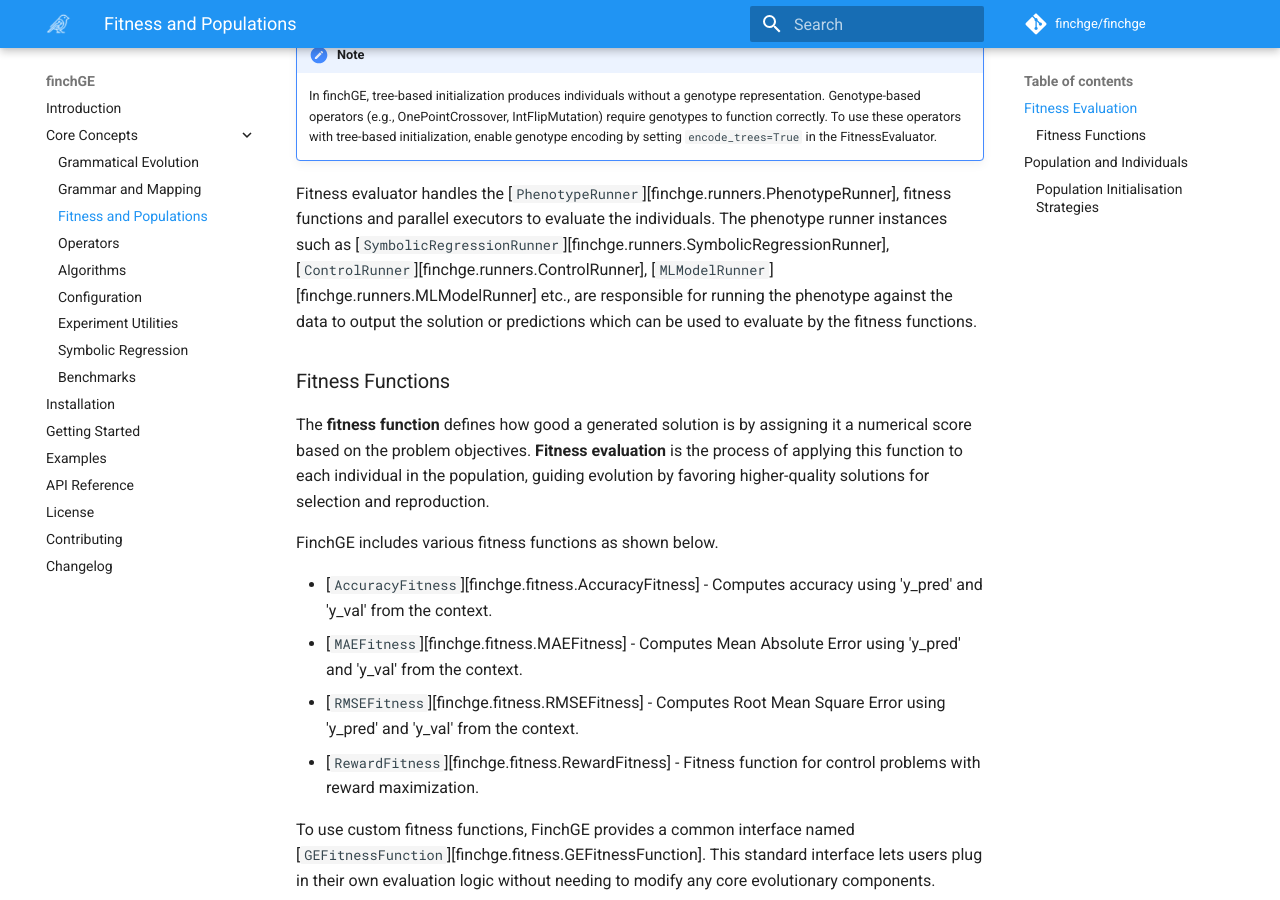
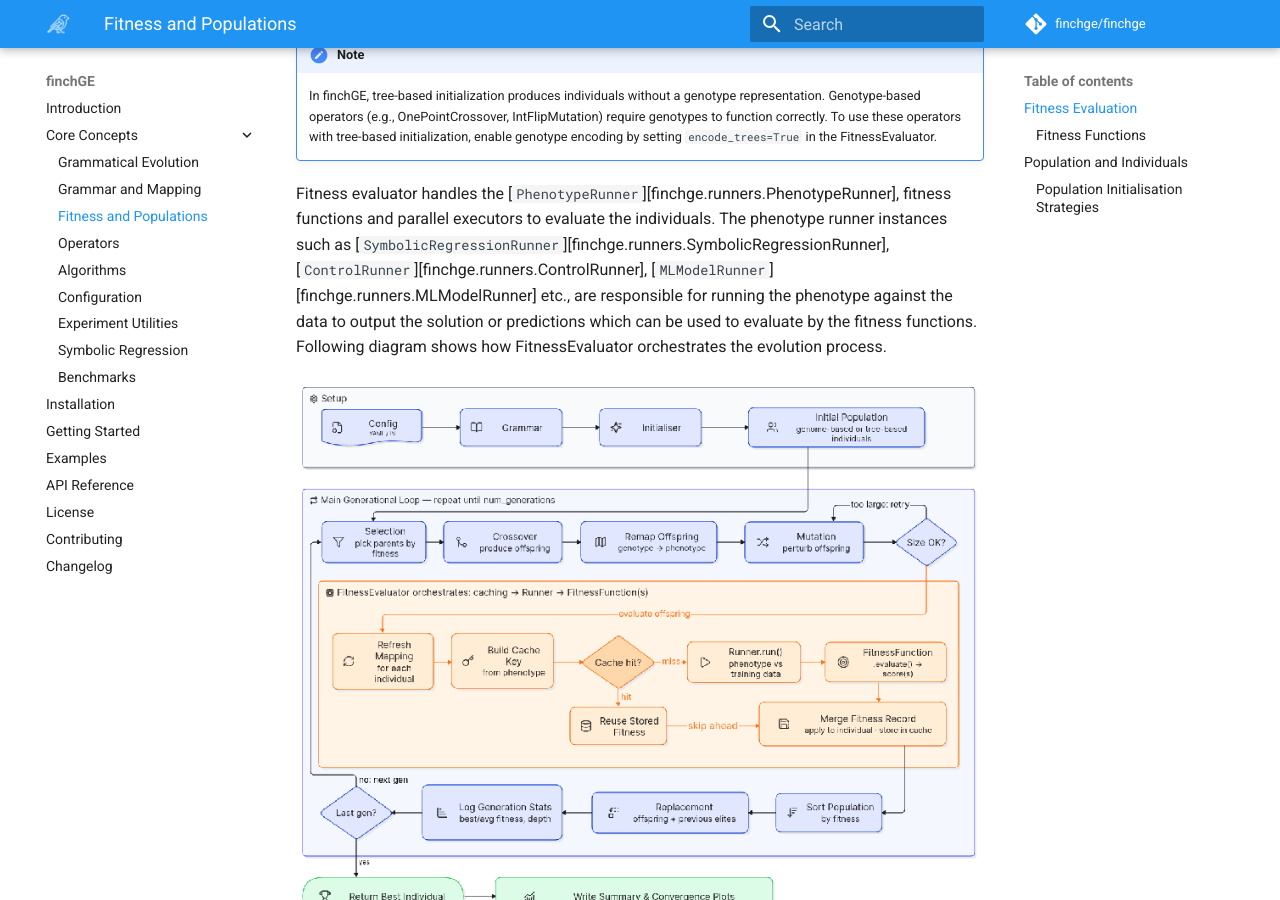
Before and after one commit to darshanz/finchge, an MkDocs documentation site: the page built from docs/fitness_and_populations.md, in a window 1280 px wide and 900 px high, scrolled down 653 px. Built offline with MkDocs 1.6.1 and Material for MkDocs 9.7.7, drawn with Linux system fonts in a browser that asks for light colours; comment, search, counter and statistics services are not loaded.

Commit message:
docs: fithess evaluator diagram added

```diff
--- a/docs/fitness_and_populations.md
+++ b/docs/fitness_and_populations.md
@@ -34,7 +34,10 @@ and parallel executors to evaluate the individuals. The phenotype runner instanc
  [`SymbolicRegressionRunner`][finchge.runners.SymbolicRegressionRunner],
 [`ControlRunner`][finchge.runners.ControlRunner], [`MLModelRunner`][finchge.runners.MLModelRunner] etc.,
 are responsible for running the phenotype against the data to
-output the solution or predictions which can be used to evaluate by the fitness functions.
+output the solution or predictions which can be used to evaluate by the fitness functions. Following diagram shows how
+FitnessEvaluator orchestrates the evolution process.
+
+![One Evolutionary run in FinchGE orchestrated by FitnessEvaluator class](assets/images/fitness_evaluator_flow.png)
 
 
 ### Fitness Functions
```
Also changed, not shown: docs/assets/images/fitness_evaluator_flow.png (added).
